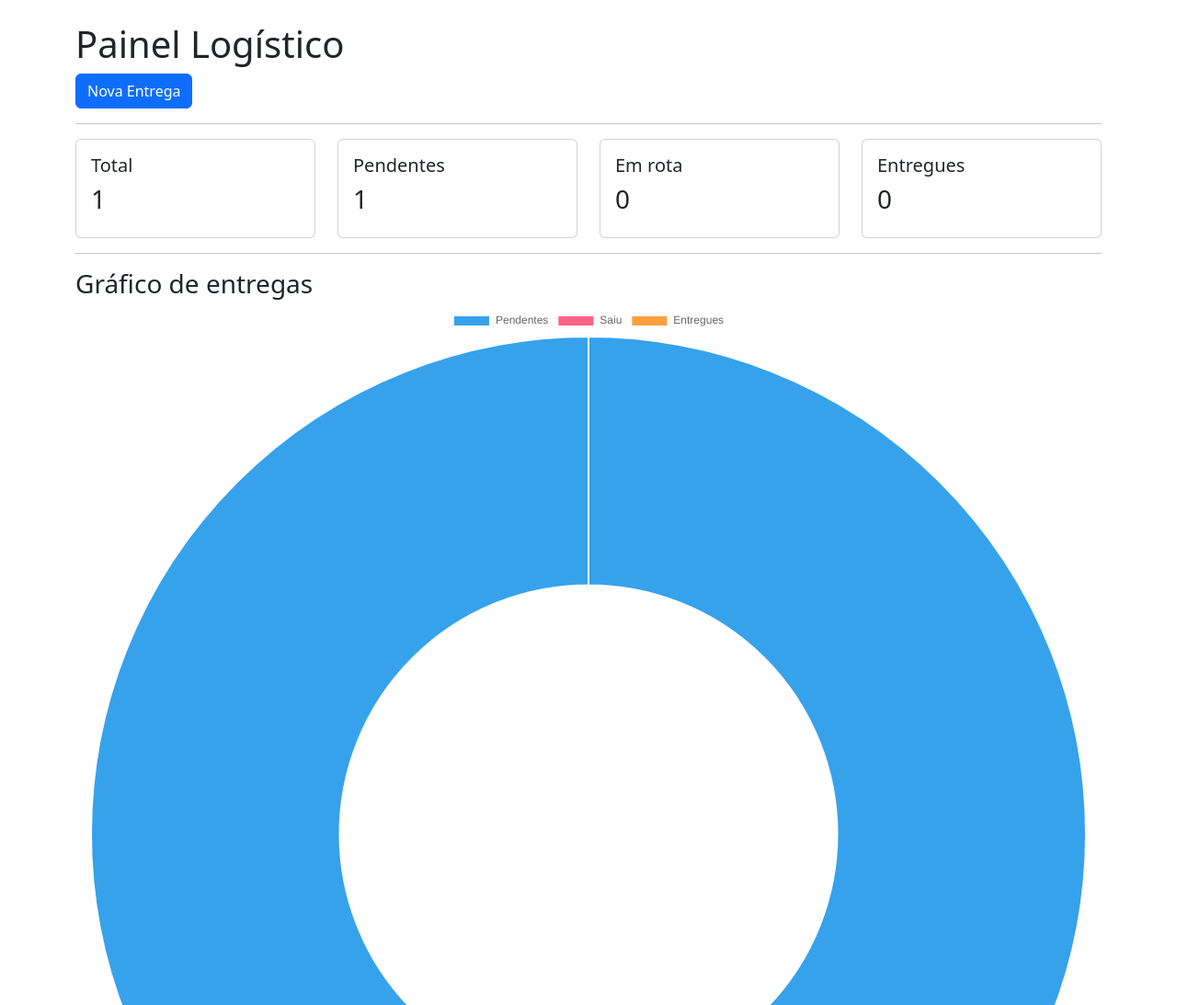
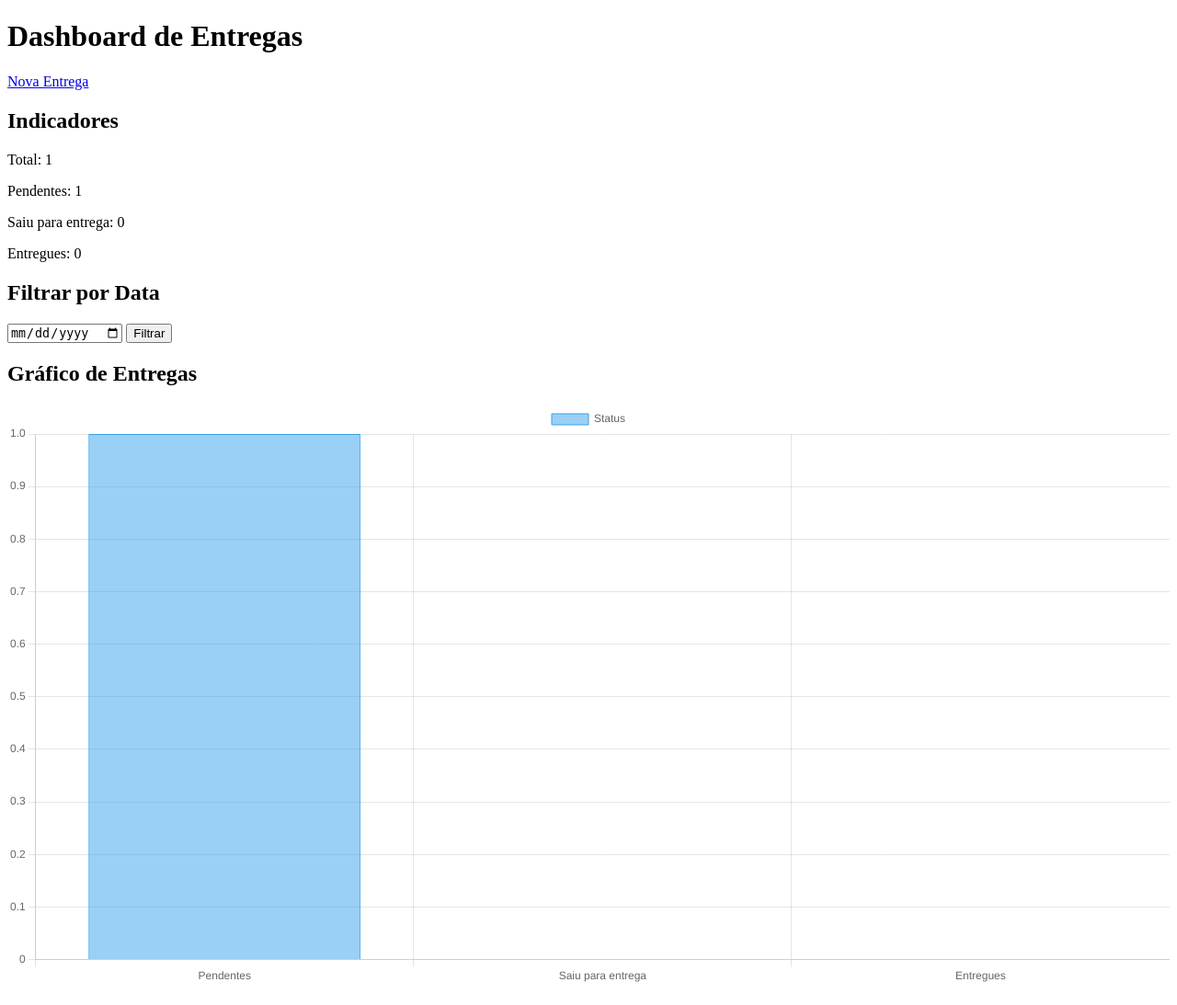
Before and after one commit to Iomadson-Santos/sistema-entregas, a Flask app: page / in a window 1280 px wide. Shown: the top 1093 px of the page at 92% size. Run offline with Flask 3, Linux system fonts and the light colour scheme; tables that the repository leaves empty hold one stand-in row (values such as "Sample post").

Commit message:
dashboard com graficos mapa ranking filtro

```diff
--- a/app.py
+++ b/app.py
@@ -10,7 +10,6 @@ app.config["SQLALCHEMY_TRACK_MODIFICATIONS"] = False
 db = SQLAlchemy(app)
 
 
-# MODELO DA TABELA
 class Entrega(db.Model):
 
     id = db.Column(db.Integer, primary_key=True)
@@ -22,7 +21,6 @@ class Entrega(db.Model):
     data = db.Column(db.String(20))
 
 
-# CRIAR TABELAS AUTOMATICAMENTE
 with app.app_context():
     db.create_all()
 
@@ -39,7 +37,12 @@ MOTORISTAS = [
 @app.route("/")
 def dashboard():
 
-    entregas = Entrega.query.all()
+    data_filtro = request.args.get("data")
+
+    if data_filtro:
+        entregas = Entrega.query.filter_by(data=data_filtro).all()
+    else:
+        entregas = Entrega.query.all()
 
     total = len(entregas)
     pendente = 0
@@ -91,7 +94,7 @@ def salvar():
     motorista = request.form["motorista"]
     status = request.form["status"]
 
-    data = datetime.now().strftime("%d/%m/%Y")
+    data = datetime.now().strftime("%Y-%m-%d")
 
     nova = Entrega(
         nf=nf,
--- a/templates/dashboard.html
+++ b/templates/dashboard.html
@@ -1,79 +1,41 @@
 <!DOCTYPE html>
 <html>
-
 <head>
 
-<title>Painel Logístico</title>
-
-<link rel="stylesheet" href="https://cdn.jsdelivr.net/npm/bootstrap@5.3.0/dist/css/bootstrap.min.css">
+<title>Sistema de Entregas</title>
 
 <script src="https://cdn.jsdelivr.net/npm/chart.js"></script>
 
+<link rel="stylesheet" href="https://unpkg.com/leaflet/dist/leaflet.css"/>
+
+<script src="https://unpkg.com/leaflet/dist/leaflet.js"></script>
+
 </head>
 
-<body class="container">
+<body>
 
-<h1 class="mt-4">Painel Logístico</h1>
+<h1>Dashboard de Entregas</h1>
 
-<a href="/cadastro" class="btn btn-primary">Nova Entrega</a>
+<a href="/cadastro">Nova Entrega</a>
 
-<hr>
+<h2>Indicadores</h2>
 
-<div class="row">
+<p>Total: {{total}}</p>
+<p>Pendentes: {{pendente}}</p>
+<p>Saiu para entrega: {{saiu}}</p>
+<p>Entregues: {{entregue}}</p>
 
-<div class="col">
+<h2>Filtrar por Data</h2>
 
-<div class="card p-3">
+<form method="GET">
 
-<h5>Total</h5>
+<input type="date" name="data">
 
-<h3>{{total}}</h3>
+<button type="submit">Filtrar</button>
 
-</div>
+</form>
 
-</div>
-
-<div class="col">
-
-<div class="card p-3">
-
-<h5>Pendentes</h5>
-
-<h3>{{pendente}}</h3>
-
-</div>
-
-</div>
-
-<div class="col">
-
-<div class="card p-3">
-
-<h5>Em rota</h5>
-
-<h3>{{saiu}}</h3>
-
-</div>
-
-</div>
-
-<div class="col">
-
-<div class="card p-3">
-
-<h5>Entregues</h5>
-
-<h3>{{entregue}}</h3>
-
-</div>
-
-</div>
-
-</div>
-
-<hr>
-
-<h3>Gráfico de entregas</h3>
+<h2>Gráfico de Entregas</h2>
 
 <canvas id="grafico"></canvas>
 
@@ -83,15 +45,27 @@ const ctx = document.getElementById('grafico');
 
 new Chart(ctx, {
 
-type: 'doughnut',
+type: 'bar',
 
 data: {
 
-labels: ['Pendentes','Saiu','Entregues'],
+labels: ['Pendentes','Saiu para entrega','Entregues'],
 
 datasets: [{
-data: [{{pendente}},{{saiu}},{{entregue}}]
+
+label: 'Status',
+
+data: [{{pendente}},{{saiu}},{{entregue}}],
+
+borderWidth: 1
+
 }]
+
+},
+
+options: {
+
+responsive:true
 
 }
 
@@ -99,44 +73,55 @@ data: [{{pendente}},{{saiu}},{{entregue}}]
 
 </script>
 
-<hr>
 
-<h3>Ranking de motoristas</h3>
+<h2>Mapa de Entregas</h2>
 
-<table class="table">
+<div id="mapa" style="height:400px;"></div>
 
-<tr>
-<th>Motorista</th>
-<th>Entregas</th>
-</tr>
+<script>
+
+var map = L.map('mapa').setView([-23.55,-46.63],11);
+
+L.tileLayer('https://{s}.tile.openstreetmap.org/{z}/{x}/{y}.png').addTo(map);
+
+{% for e in entregas %}
+
+L.marker([-23.55,-46.63])
+.addTo(map)
+.bindPopup("{{e.cliente}}<br>{{e.endereco}}");
+
+{% endfor %}
+
+</script>
+
+
+<h2>Ranking de Motoristas</h2>
+
+<ul>
 
 {% for m,q in ranking.items() %}
 
-<tr>
-
-<td>{{m}}</td>
-<td>{{q}}</td>
-
-</tr>
+<li>{{m}} — {{q}} entregas</li>
 
 {% endfor %}
 
-</table>
+</ul>
 
-<hr>
 
-<h3>Entregas</h3>
+<h2>Lista de Entregas</h2>
 
-<table class="table table-striped">
+<table border="1">
 
 <tr>
+
 <th>NF</th>
 <th>Cliente</th>
 <th>Endereço</th>
 <th>Motorista</th>
 <th>Status</th>
-<th>Mapa</th>
+<th>Data</th>
 <th>Ações</th>
+
 </tr>
 
 {% for e in entregas %}
@@ -148,21 +133,12 @@ data: [{{pendente}},{{saiu}},{{entregue}}]
 <td>{{e.endereco}}</td>
 <td>{{e.motorista}}</td>
 <td>{{e.status}}</td>
+<td>{{e.data}}</td>
 
 <td>
 
-<a target="_blank"
-href="https://www.google.com/maps/search/{{e.endereco}}">
+<a href="/status/{{e.id}}">Atualizar</a>
 
-Mapa
-
-</a>
-
-</td>
-
-<td>
-
-<a href="/status/{{e.id}}">Atualizar</a> |
 <a href="/excluir/{{e.id}}">Excluir</a>
 
 </td>
@@ -174,5 +150,4 @@ Mapa
 </table>
 
 </body>
-
 </html>
```
